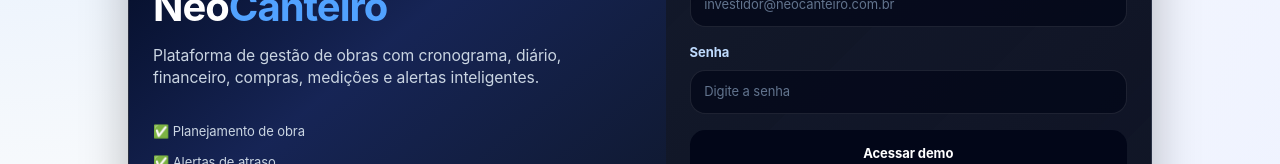
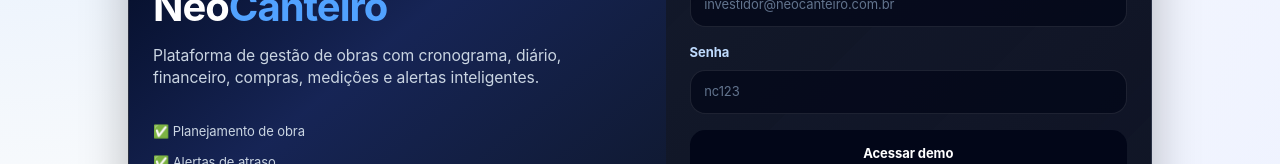
Before and after one commit to Yohanmp88/Neo-Canteiro, a Next.js app: page / in a window 1280 px wide. Shown: the part 383-547 px from the top of the page. Built offline with nearby package versions, Linux system fonts and the light colour scheme.

Commit message:
Update demo login password

```diff
--- a/src/app/page.js
+++ b/src/app/page.js
@@ -437,7 +437,7 @@
     e.preventDefault()
 
     const emailCorreto = 'investidor@neocanteiro.com.br'
-    const senhaCorreta = 'NeoCanteiro@2026'
+    const senhaCorreta = 'nc123'
 
     if (email.trim().toLowerCase() === emailCorreto && senha === senhaCorreta) {
       setErro('')
@@ -504,7 +504,7 @@
               </label>
               <label className="block">
                 <span className="mb-2 block text-sm font-bold text-slate-600">Senha</span>
-                <input className={inputClass} type="password" placeholder="Digite a senha" value={senha} onChange={(e) => setSenha(e.target.value)} />
+                <input className={inputClass} type="password" placeholder="nc123" value={senha} onChange={(e) => setSenha(e.target.value)} />
               </label>
               {erro && <div className="rounded-2xl border border-red-100 bg-red-50 p-4 text-sm font-bold text-red-700">{erro}</div>}
               <button type="submit" className="w-full rounded-2xl bg-slate-950 px-5 py-4 text-sm font-black text-white transition hover:bg-slate-800">Acessar demo</button>
```
